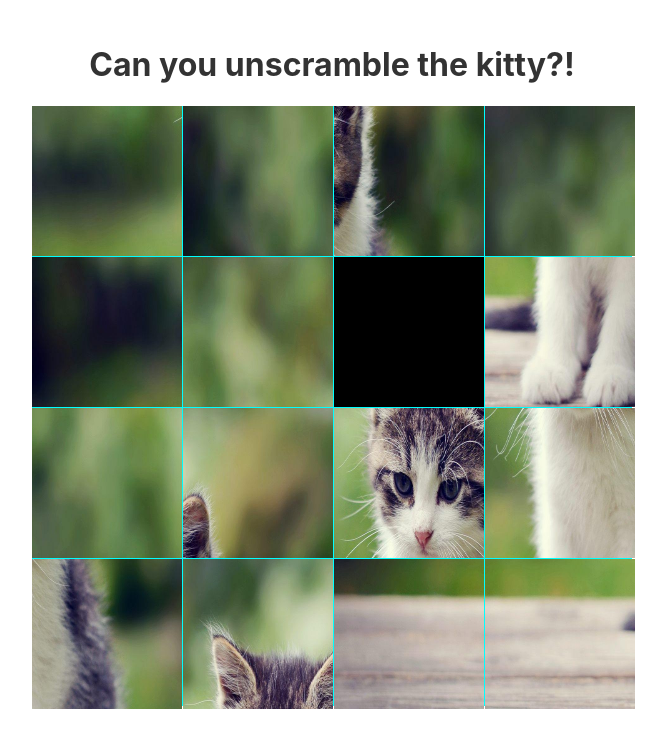
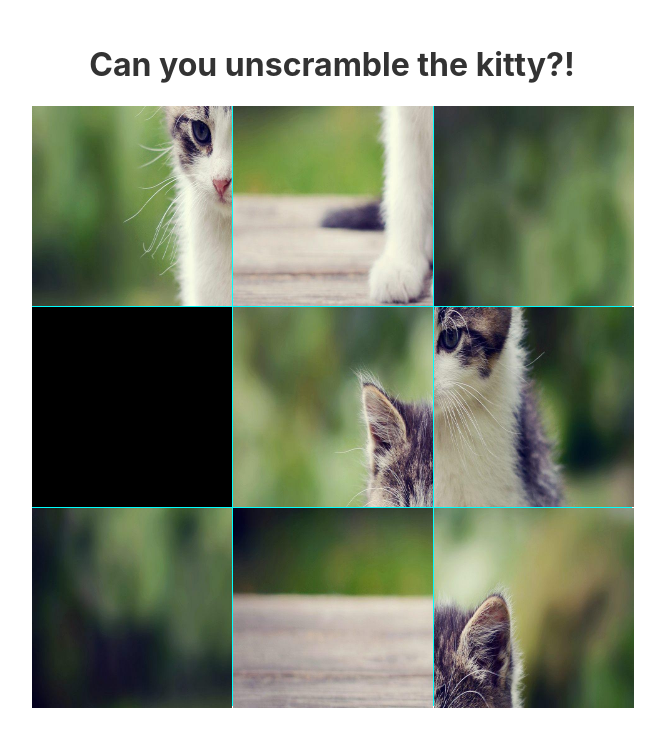
Before and after one commit to Kavikick/TilePuzzle, a Svelte app: page / in a window 1280 px wide. Shown: the top 748 px of the page, without its empty margins (308-974 px from the left). Built offline with nearby package versions, Linux system fonts and the light colour scheme.

Commit message:
board width

```diff
--- a/src/Components/Board.svelte
+++ b/src/Components/Board.svelte
@@ -3,10 +3,14 @@
     import { flip } from "svelte/animate";
     import { quintOut } from "svelte/easing";
 
-    let boardWidth = 4;
-    let pieces = [...Array(boardWidth * boardWidth).keys()].sort(
-        () => Math.random() - 0.5
-    );
+    let boardWidth = 3;
+    let pieces = newBoard(boardWidth);
+
+    function newBoard(boardWidth: number) {
+        return [...Array(boardWidth * boardWidth).keys()].sort(
+            () => Math.random() - 0.5
+        );
+    }
 
     function getNeighborIDs(ID: number): number[] {
         const pieceIndex = pieces.indexOf(ID);
@@ -50,10 +54,11 @@
     }
 </script>
 
-<div class="board">
+<div class="board" style="grid-template-columns: {'auto '.repeat(boardWidth)};">
     {#each pieces as ID (ID)}
         <div animate:flip={{ delay: 10, duration: 400, easing: quintOut }}>
             <Piece
+                pictureWidth={600 / boardWidth}
                 {ID}
                 x={ID % boardWidth}
                 y={Math.floor(ID / boardWidth)}
@@ -73,7 +78,6 @@
         height: 600px;
         display: grid;
         grid-auto-columns: auto;
-        grid-template-columns: auto auto auto auto;
         gap: 1px;
     }
 </style>
--- a/src/Components/Piece.svelte
+++ b/src/Components/Piece.svelte
@@ -3,7 +3,11 @@
 
     const dispatch = createEventDispatcher();
 
-    export let x: number, y: number, pieceClass: string, ID: number;
+    export let x: number,
+        y: number,
+        pieceClass: string,
+        ID: number,
+        pictureWidth: number;
 
     function clickEvent() {
         dispatch("clickEvent", ID);
@@ -11,17 +15,13 @@
 </script>
 
 <div
-    style="background-position: {-150 * x}px {-150 * y}px;"
+    style="background-position: {-pictureWidth * x}px {-pictureWidth *
+        y}px; width: {pictureWidth}px; height: {pictureWidth}px;"
     class={pieceClass}
     on:click={clickEvent}
 />
 
 <style>
-    div {
-        width: 150px;
-        height: 150px;
-    }
-
     div.picturePiece {
         background-image: url("/download.jpeg");
         background-size: 600px 600px;
```
